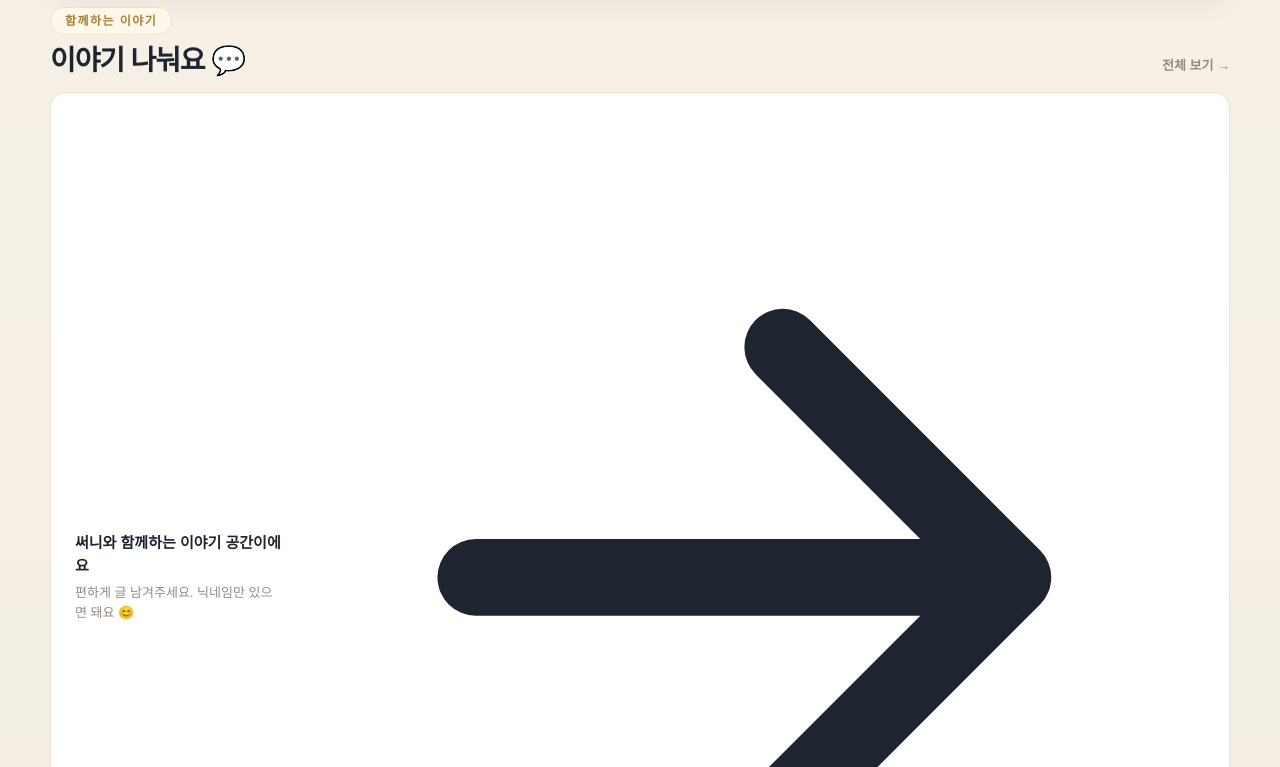
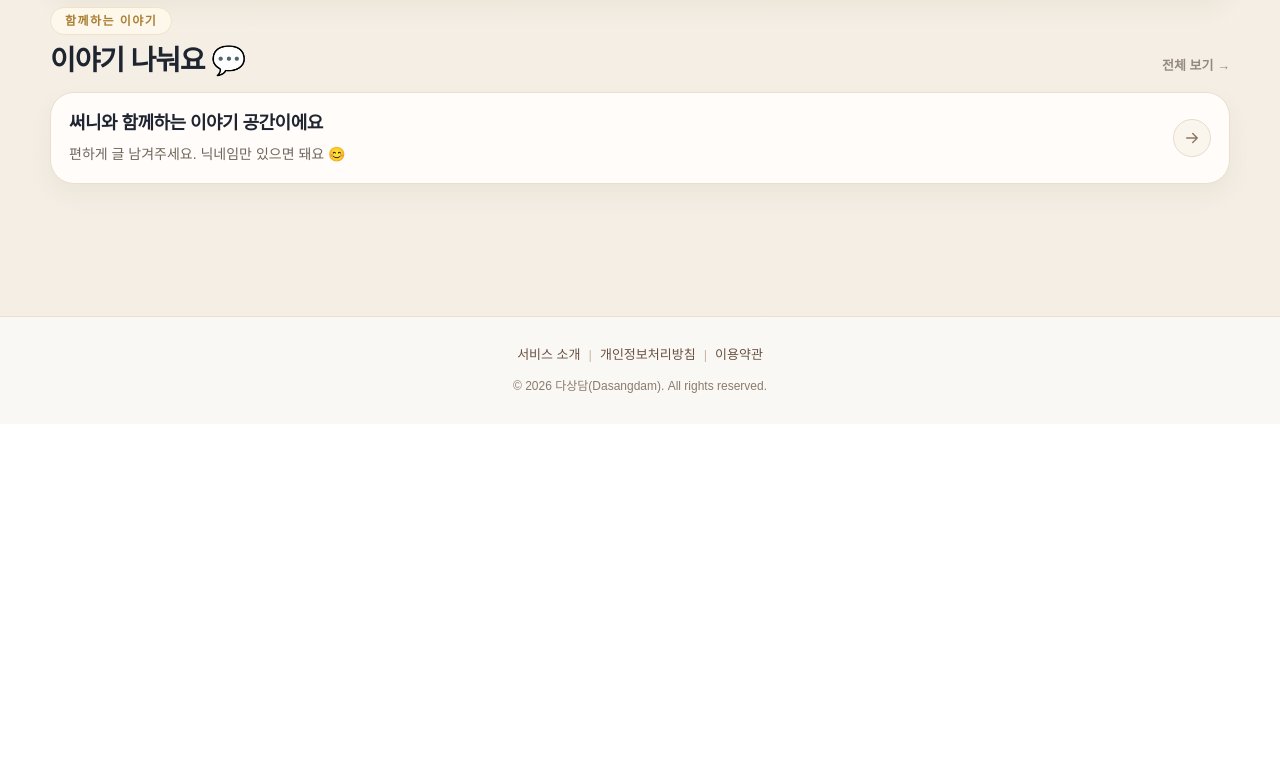
Before and after one commit to inhwoi7/dasangdam-com-top, a Next.js app: page / in a window 1280 px wide. Shown: the part 1193-1960 px from the top of the page. After the commit the page ends 1617 px from the top, so only its background shows below. Built offline with nearby package versions, Linux system fonts and the light colour scheme; no server answers.

Commit message:
이야기 방 신규 개설

```diff
--- a/app/page.tsx
+++ b/app/page.tsx
@@ -186,27 +186,12 @@ export default async function HomePage() {
               전체 보기 →
             </Link>
           </div>
-          <Link href="/talk" style={{ textDecoration: "none" }}>
-            <div style={{
-              background: "var(--card-bg, #FFFFFF)",
-              border: "1px solid var(--border, #EDE0CE)",
-              borderRadius: "16px",
-              padding: "24px",
-              display: "flex",
-              alignItems: "center",
-              justifyContent: "space-between",
-              cursor: "pointer",
-            }}>
-              <div>
-                <p style={{ fontSize: "15px", fontWeight: 600, color: "var(--text, #2C1810)", marginBottom: "6px" }}>
-                  써니와 함께하는 이야기 공간이에요
-                </p>
-                <p style={{ fontSize: "13px", color: "var(--text-faint, #7A6355)" }}>
-                  편하게 글 남겨주세요. 닉네임만 있으면 돼요 😊
-                </p>
-              </div>
-              <ArrowRightIcon />
+          <Link href="/talk" className="postRow" style={{ textDecoration: "none" }}>
+            <div className="postMain">
+              <h3>써니와 함께하는 이야기 공간이에요</h3>
+              <p>편하게 글 남겨주세요. 닉네임만 있으면 돼요 😊</p>
             </div>
+            <div className="postArrow"><ArrowRightIcon /></div>
           </Link>
         </section>
 
```
